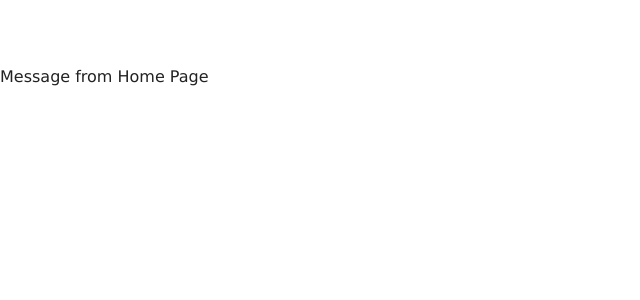
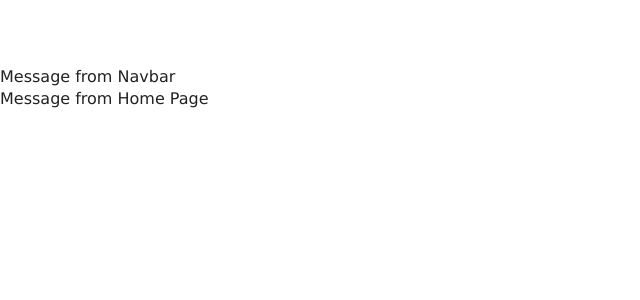
Before and after one commit to JHorrigan/react-hotel, a React (Create React App) app: page / in a window 1280 px wide. Shown: the top 300 px of the page, without its empty margins (0-640 px from the left). Built offline with nearby package versions, Linux system fonts and the light colour scheme; the HTML template or start-up script is replaced by a standard one.

Commit message:
Add Navbar Component

```diff
--- a/src/App.js
+++ b/src/App.js
@@ -8,9 +8,12 @@
 
 import { Route, Switch } from 'react-router-dom';
 
+import Navbar from './components/Navbar';
+
 function App() {
   return (
     <>
+    <Navbar />
     <Switch>
       <Route exact path='/' component={Home} />
       <Route exact path='/rooms/' component={Rooms} />
--- /dev/null
+++ b/src/components/Navbar.js
@@ -0,0 +1,11 @@
+import React, { Component } from 'react'
+
+export default class Navbar extends Component {
+    render() {
+        return (
+            <div>
+                Message from Navbar
+            </div>
+        )
+    }
+}
```
